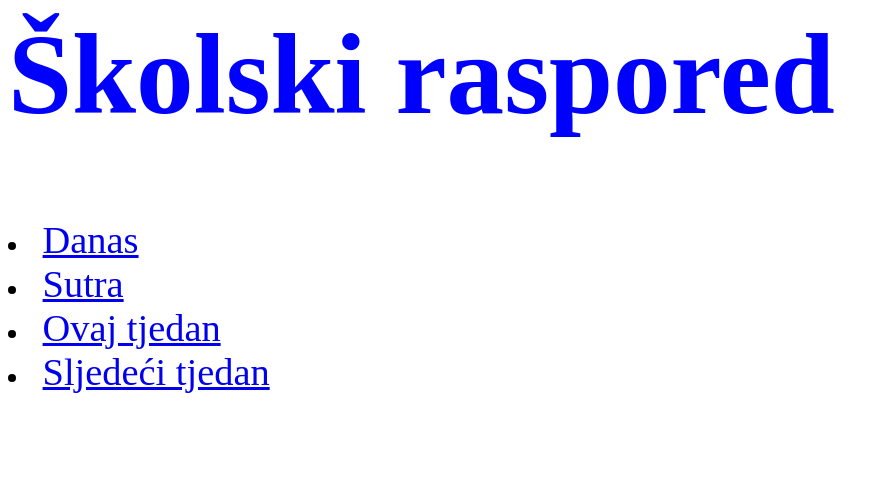
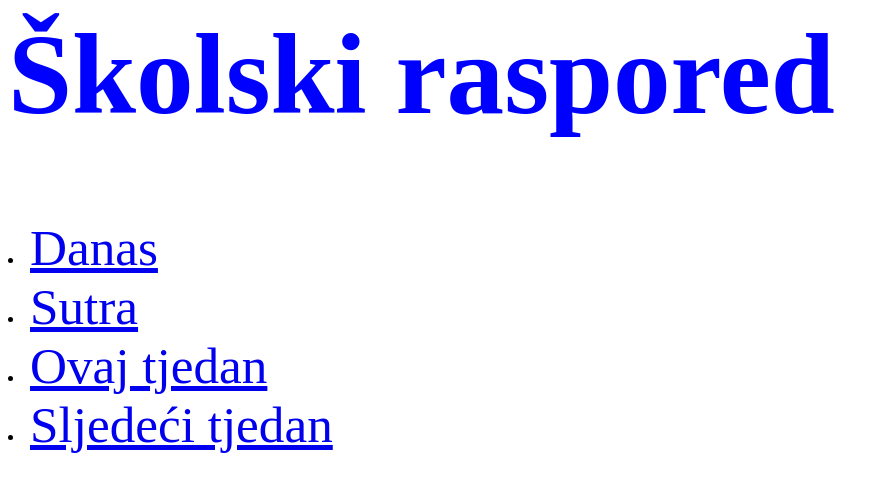
Before and after one commit to simkestuff/raspored, a FastAPI app: page / in a window 1280 px wide. Shown: the top 492 px of the page, without its empty margins (0-889 px from the left). Run offline with FastAPI, Linux system fonts and the light colour scheme; parts of the project's set-up code (start-up, migrations or seed data) failed here and were passed over.

Commit message:
fixed font size

```diff
--- a/static/styles.css
+++ b/static/styles.css
@@ -8,13 +8,13 @@ h2 {
 }
 
 a {
-    font-size: 3vw;
+    font-size: 4vw;
 }
 
 p {
-    font-size: 2vW;
+    font-size: 4vW;
 }
 
-li {
-    font-size: 2vw;
+ul li {
+    font-size: 4vw;
 }
```
